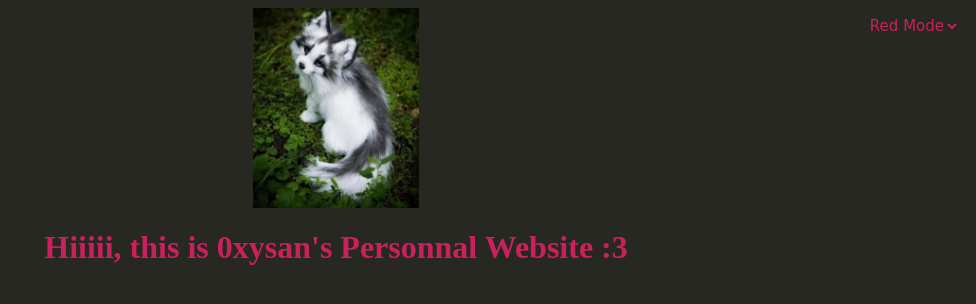
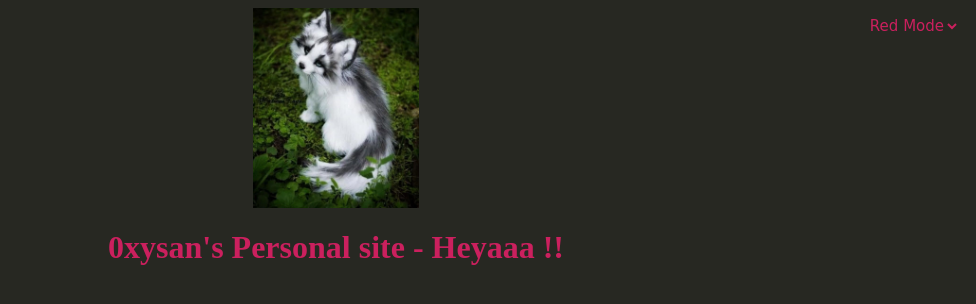
Before and after one commit to 0xySan/Web, a plain HTML site: page index.html in a window 1280 px wide. Shown: the whole page, without its empty margins (304-1280 px from the left). Drawn offline with Linux system fonts and the light colour scheme.

Commit message:
modified name

```diff
--- a/index.html
+++ b/index.html
@@ -3,7 +3,7 @@
 <head>
     <meta charset="UTF-8">
     <meta name="viewport" content="width=device-width, initial-scale=1.0">
-    <title>0xysan's Personnal Website</title>
+    <title>0xysan's Personal site</title>
     <!-- Default CSS file -->
     <link id="theme-stylesheet" rel="stylesheet" href="RedMode.css">
     <link rel="icon" href="image/FoxIc.ico" type="image/x-icon">
@@ -11,7 +11,7 @@
 <body>
     <img height="200px" src="image/Pdp.jpg" alt="My Profile pic :3" class="center">
 
-    <h1 class="center" >Hiiiii, this is 0xysan's Personnal Website :3</h1>
+    <h1 class="center" >0xysan's Personal site - Heyaaa !!</h1>
 
     <!-- Dropdown to select CSS file -->
     <select id="css-selector">
```
